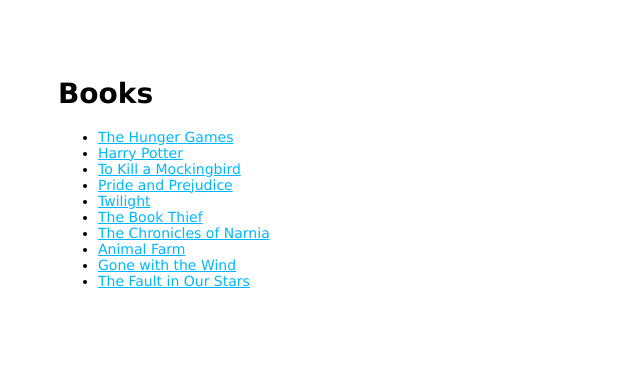
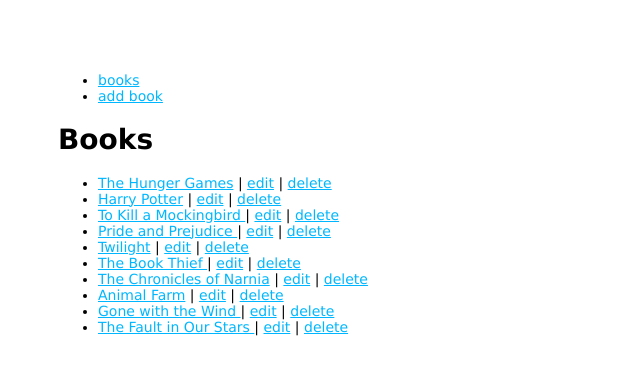
Before and after one commit to jocnjr/library-project-06, a Node server app: page /books in a window 1280 px wide. Shown: the top 375 px of the page, without its empty margins (0-640 px from the left). Run offline with Node 20, Linux system fonts and the light colour scheme; data comes from the database, SQL or seed files in the repository; some libraries are stand-ins or nearby versions.

Commit message:
create and update done

```diff
--- a/routes/book.js
+++ b/routes/book.js
@@ -1,6 +1,44 @@
 const express = require('express');
 const router = express.Router();
 const Book = require('../models/book');
+
+
+// GET book form create
+router.get('/add-book', (req, res) => {
+  res.render('add-book');
+});
+
+// POST book create
+router.post('/add-book', (req, res, next) => {
+  Book.create(req.body)
+    .then(_ => res.redirect('/books'))
+    .catch(error => next(error))
+});
+
+// GET book edit form
+router.get('/edit-book/:bookId', (req, res) => {
+  let {
+    bookId
+  } = req.params;
+
+  Book.findById(bookId)
+    .then(book => {
+      res.render('edit-book', book);
+    })
+    .catch(error => next(error))
+});
+
+// POST book edit
+router.post('/edit-book', (req, res, next) => {
+  const {
+    _id,
+    ...book
+  } = req.body;
+
+  Book.findByIdAndUpdate(_id, book)
+    .then(_ => res.redirect('/books'))
+    .catch(error => next(error))
+});
 
 // GET books home page
 router.get('/', (req, res, next) => {
@@ -13,8 +51,14 @@ router.get('/', (req, res, next) => {
     .catch(error => console.log(error))
 });
 
+// GET DELETE book
+router.get('/delete-book', (req, res, next) => {
+  Book.findByIdAndDelete(req.query.bookId)
+    .then(_ => res.redirect('/books'))
+    .catch(error => next(error))
+});
+
 // GET books details page
-
 router.get('/:bookId', (req, res, next) => {
 
   let {
@@ -29,4 +73,6 @@ router.get('/:bookId', (req, res, next) => {
     })
     .catch(error => next(error))
 });
+
+
 module.exports = router;
--- a/views/index-books.hbs
+++ b/views/index-books.hbs
@@ -1,6 +1,8 @@
 <h1>Books</h1>
 <ul>
   {{#each books}}
-  <li><a href="/books/{{_id}}">{{title}}</a></li>
+  <li><a href="/books/{{_id}}">{{title}}</a> |
+    <a href="/books/edit-book/{{_id}}">edit</a> |
+    <a href="/books/delete-book?bookId={{_id}}">delete</a></li>
   {{/each}}
 </ul>
--- a/views/layout.hbs
+++ b/views/layout.hbs
@@ -1,5 +1,6 @@
 <!DOCTYPE html>
 <html lang="en">
+
 <head>
   <meta charset="UTF-8">
   <meta name="viewport" content="width=device-width, initial-scale=1.0">
@@ -7,10 +8,16 @@
   <title>{{title}}</title>
   <link rel="stylesheet" href="/stylesheets/style.css" />
 </head>
+
 <body>
+  <ul>
+    <li><a href="/books">books</a></li>
+    <li><a href="/books/add-book">add book</a></li>
+  </ul>
 
   {{{body}}}
 
   <script src="/javascripts/script.js"></script>
 </body>
+
 </html>
```
Also changed, not shown: views/add-book.hbs (added, +15 -0 lines), views/edit-book.hbs (added, +17 -0 lines).
